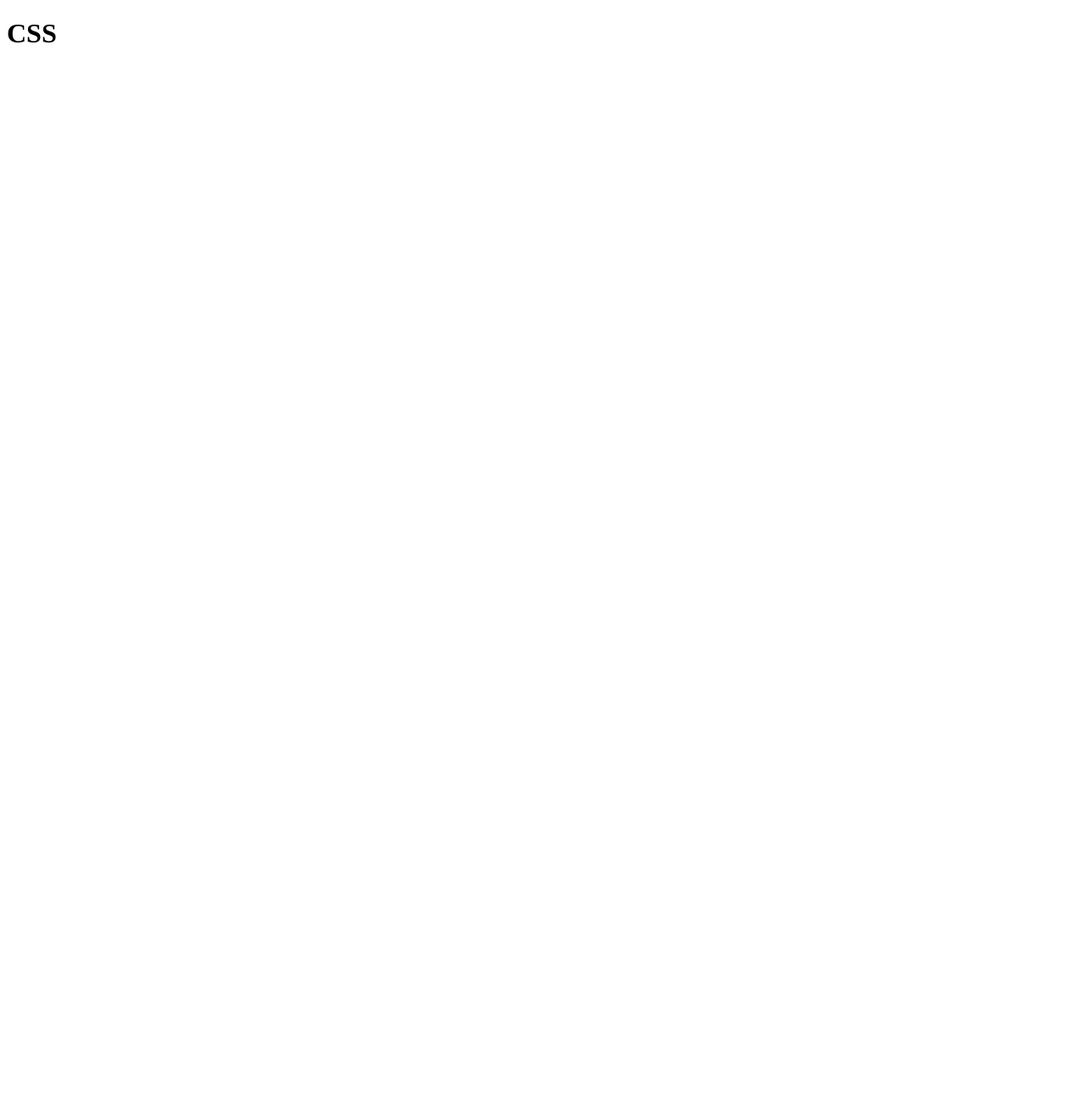
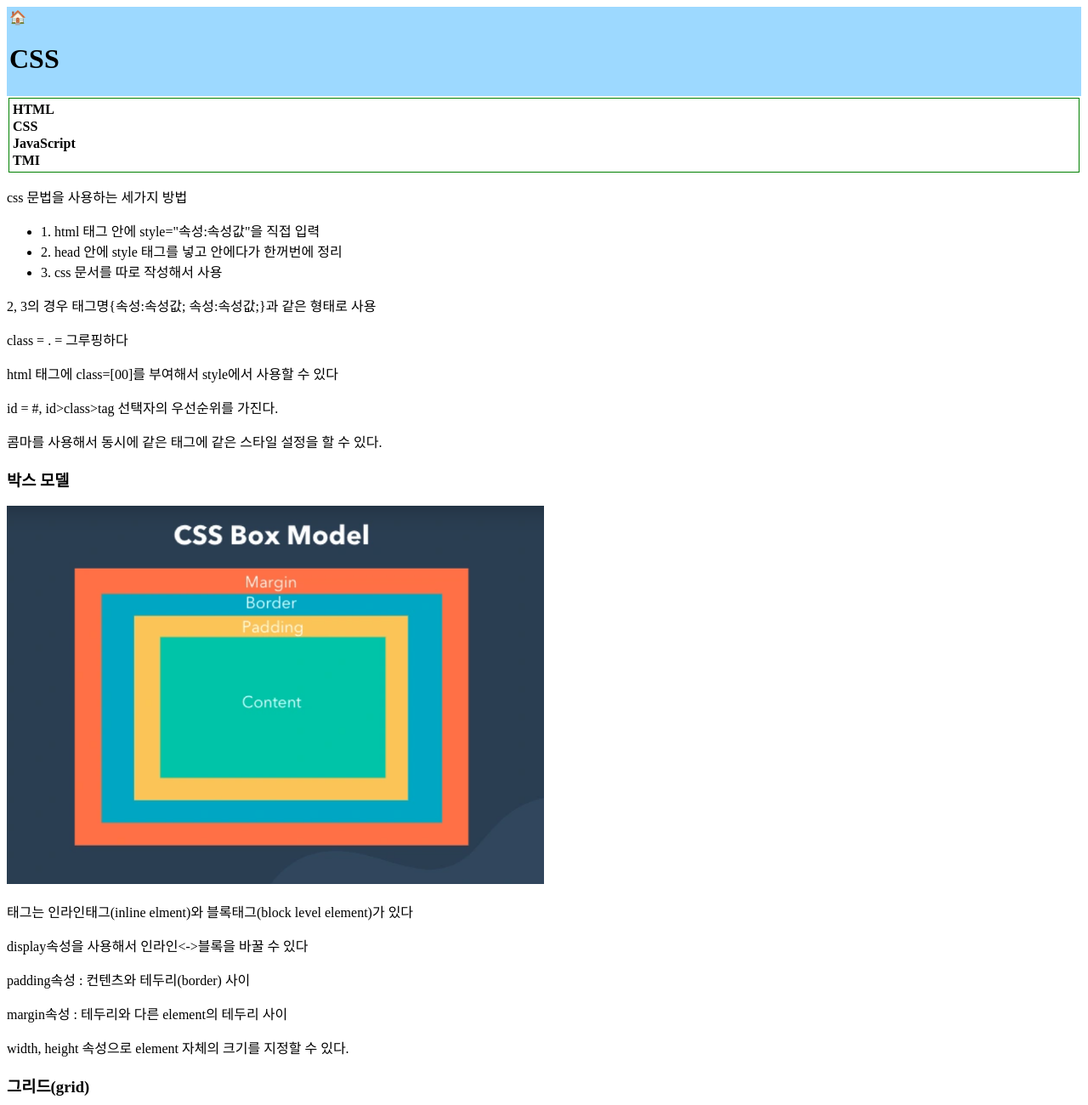
Before and after one commit to Bangdayeon/WEB, a plain HTML site: page page-components/css-docs/cssPage.html in a window 1280 px wide. Shown: the top 1300 px of the page at 85% size. Before the commit the page ends 800 px from the top, so only its background shows below. Drawn offline with Linux system fonts and the light colour scheme.

Commit message:
css 내용 정리 및 적용

```diff
--- a/page-components/css-docs/cssPage.html
+++ b/page-components/css-docs/cssPage.html
@@ -1,10 +1,65 @@
 <!DOCTYPE html>
 <html>
     <head>
+        <meta charset="UTF-8">
         <title>CSS PAGE</title>
-        <meta charset="UTF-8">
+        <link rel="stylesheet" href="../../styles/style.css">
     </head>
     <body>
-        <h1>CSS</h1>
-    </body>
+        <div class="header">
+            <a href="../../index.html">🏠</a>
+            <h1>CSS</h1>
+
+        </div>
+
+        <div class="menu">
+            <a class="elements" href="page-components/html-docs/htmlPage.html">HTML</a>
+            <a class="elements" href="page-components/css-docs/cssPage.html">CSS</a>
+            <a class="elements" href="page-components/js-docs/jsPage.html">JavaScript</a>
+            <a class="elements" href="page-components/web-docs/infoPage.html">TMI</a>
+        </div>
+
+        <p>css 문법을 사용하는 세가지 방법</p>
+        <ul>
+            <li>1. html 태그 안에 style="속성:속성값"을 직접 입력</li>
+            <li>2. head 안에 style 태그를 넣고 안에다가 한꺼번에 정리</li>
+            <li>3. css 문서를 따로 작성해서 사용</li>
+        </ul>
+        <p>2, 3의 경우 태그명{속성:속성값; 속성:속성값;}과 같은 형태로 사용</p>
+        <p>class = . = 그루핑하다</p>
+        <p>html 태그에 class=[00]를 부여해서 style에서 사용할 수 있다</p>
+        <p>id = #, id>class>tag 선택자의 우선순위를 가진다.</p>
+        <p>콤마를 사용해서 동시에 같은 태그에 같은 스타일 설정을 할 수 있다.</p>
+
+        <h3>박스 모델</h3>
+        <img src="../../assets/css-box-model.png" width="50%">
+        <p>태그는 인라인태그(inline elment)와 블록태그(block level element)가 있다</p>
+        <p>display속성을 사용해서 인라인<->블록을 바꿀 수 있다</p>
+        <p>padding속성 : 컨텐츠와 테두리(border) 사이</p>
+        <p>margin속성 : 테두리와 다른 element의 테두리 사이</p>
+        <p>width, height 속성으로 element 자체의 크기를 지정할 수 있다.</p>
+
+        <h3>그리드(grid)</h3>
+        <img src="../../assets/css-grid.png" width="50%">
+        <p>div태그를 사용하고 id를 주어서 스타일링 할 수 있다.</p>
+        <p>grid-template-columns:100px 1fr과 같이 내용을 쓰면 첫 element는 100px을 쓰고 뒤의 element는 나머지 공간 다 쓴다.</p>
+        <a href="https://caniuse.com/svg">현재 웹브라우저들이 얼마나 해당 기술을 채택하고 있는지 통계 보여주는 사이트</a>
+
+        <h3>반응형 웹페이지</h3>
+        <p>화면의 크기에 따라 최적화된 모양으로 바뀌게 하는 것</p>
+        <!--
+        <style>
+            div{
+                border:10px solid green;
+                font-size:60px;
+            }
+            @media(max-width:800px){
+                div{
+                    display:none;
+                }
+            }
+        </style>
+        -->
+        <p>주석남김.. 주석과 같이 사용할 수 있다. </p>
+        </body>
 </html>
--- /dev/null
+++ b/styles/style.css
@@ -0,0 +1,20 @@
+.header{
+    background-color: rgb(157, 217, 255);
+    padding:3px;
+}
+
+.menu{
+    grid-template-columns:150px 1fr;
+    padding: 2px;
+    margin:2px;
+    border:1px solid green;
+}
+a.elements{
+    display: block;
+    margin:2px;
+}
+a{
+    color:inherit;
+    text-decoration: none;
+    font-weight: bold;
+}
```
Also changed, not shown: index.html (+16 -6 lines), page-components/html-docs/htmlPage.html (+12 -1 lines), page-components/html-docs/tagPage.html (+18 -4 lines), page-components/js-docs/jsPage.html (+12 -1 lines), page-components/web-docs/infoPage.html (+12 -1 lines), assets/css-box-model.png (added), assets/css-grid.png (added).
